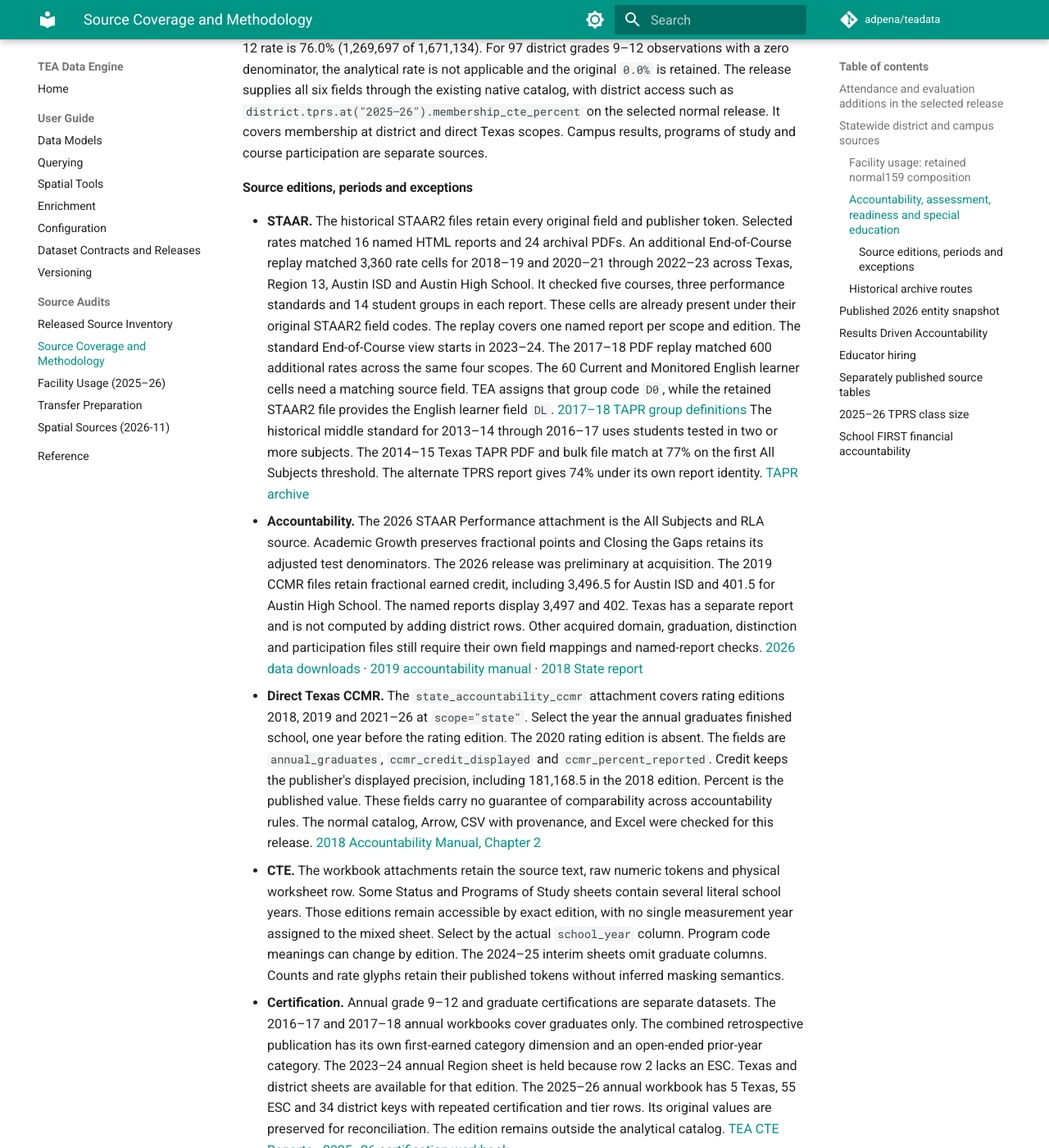
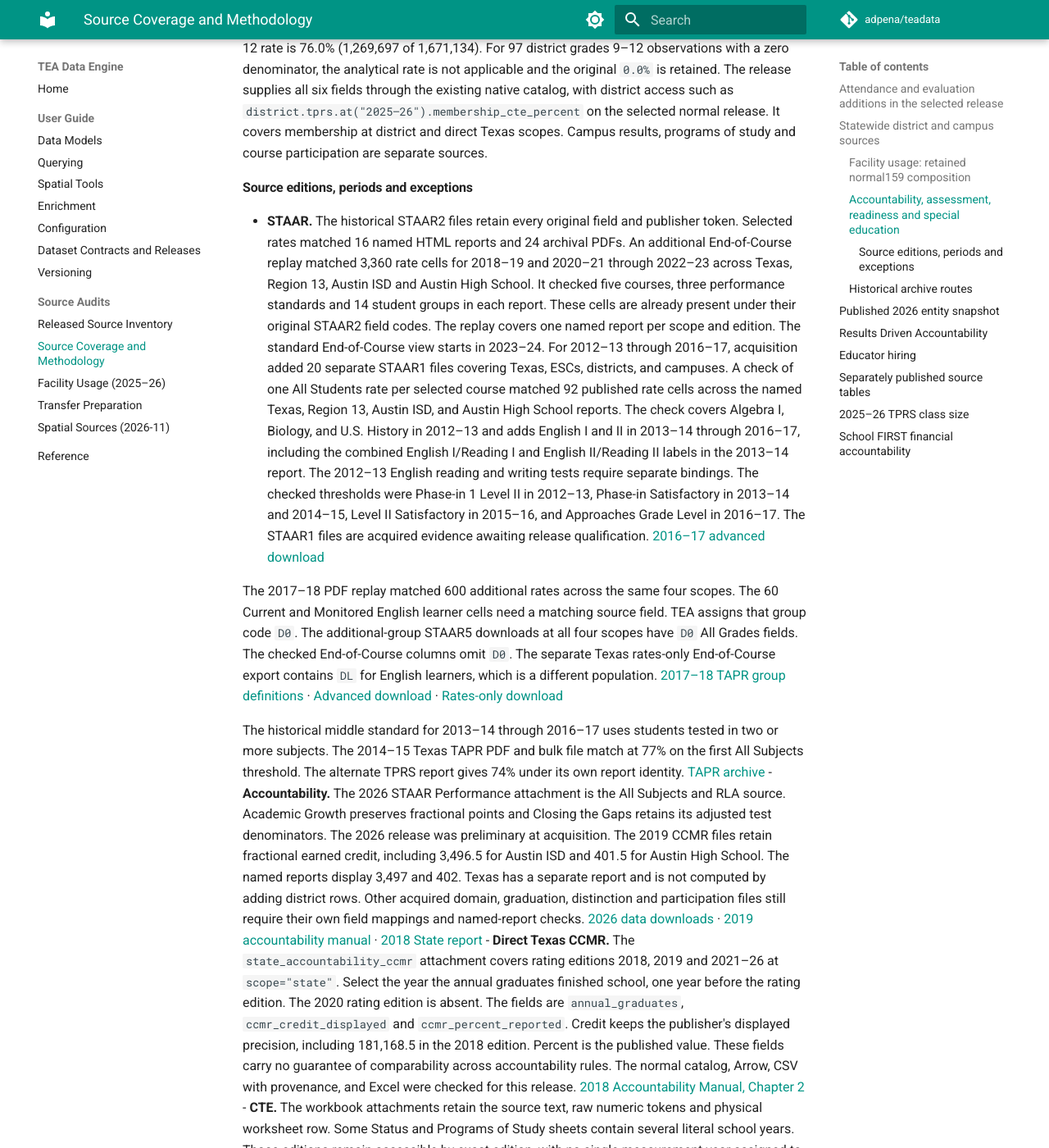
Before and after one commit to adpena/teadata, an MkDocs documentation site: the page built from docs/source-coverage.md, in a window 1280 px wide and 1400 px high, scrolled down 5747 px. Shown: the whole window at 82% size. Built offline with MkDocs 1.6.1 and Material for MkDocs 9.7.7, drawn with Linux system fonts in a browser that asks for light colours; comment, search, counter and statistics services are not loaded; some of the changed text lies outside the part shown.

Commit message:
Document historical TAPR end-of-course source evidence

```diff
--- a/docs/source-coverage.md
+++ b/docs/source-coverage.md
@@ -183,11 +183,31 @@ programs of study and course participation are separate sources.
   performance standards and 14 student groups in each report. These
   cells are already present under their original STAAR2 field codes.
   The replay covers one named report per scope and edition. The standard
-  End-of-Course view starts in 2023–24. The 2017–18 PDF replay matched 600
+  End-of-Course view starts in 2023–24. For 2012–13 through 2016–17,
+  acquisition added 20 separate STAAR1 files covering Texas, ESCs, districts,
+  and campuses. A check of one All Students rate per selected course matched
+  92 published rate cells across the named Texas, Region 13, Austin ISD, and
+  Austin High School reports. The check covers Algebra I, Biology, and U.S.
+  History in 2012–13 and adds English I and II in 2013–14 through 2016–17,
+  including the combined English I/Reading I and English II/Reading II
+  labels in the 2013–14 report. The 2012–13 English reading and writing
+  tests require separate bindings. The checked thresholds were Phase-in 1
+  Level II in 2012–13, Phase-in Satisfactory in 2013–14 and 2014–15,
+  Level II Satisfactory in 2015–16, and Approaches Grade Level in 2016–17.
+  The STAAR1 files are acquired evidence awaiting release qualification.
+  [2016–17 advanced download](https://rptsvr1.tea.texas.gov/perfreport/tapr/2017/download/DownloadData.html)
+
+  The 2017–18 PDF replay matched 600
   additional rates across the same four scopes. The 60 Current and Monitored
   English learner cells need a matching source field. TEA assigns that group
-  code `D0`, while the retained STAAR2 file provides the English learner field
-  `DL`. [2017–18 TAPR group definitions](https://rptsvr1.tea.texas.gov/perfreport/tapr/2018/download/taprhelp.html)
+  code `D0`. The additional-group STAAR5 downloads at all four scopes have
+  `D0` All Grades fields. The checked End-of-Course columns omit `D0`.
+  The separate Texas rates-only End-of-Course export contains `DL` for
+  English learners, which is a different population.
+  [2017–18 TAPR group definitions](https://rptsvr1.tea.texas.gov/perfreport/tapr/2018/download/taprhelp.html) ·
+  [Advanced download](https://rptsvr1.tea.texas.gov/perfreport/tapr/2018/download/DownloadData.html) ·
+  [Rates-only download](https://rptsvr1.tea.texas.gov/perfreport/tapr/2018/xplore/DownloadSelData.html)
+
   The historical middle standard for 2013–14 through
   2016–17 uses students tested in two or more subjects. The 2014–15 Texas
   TAPR PDF and bulk file match at 77% on the first All Subjects threshold.
```
